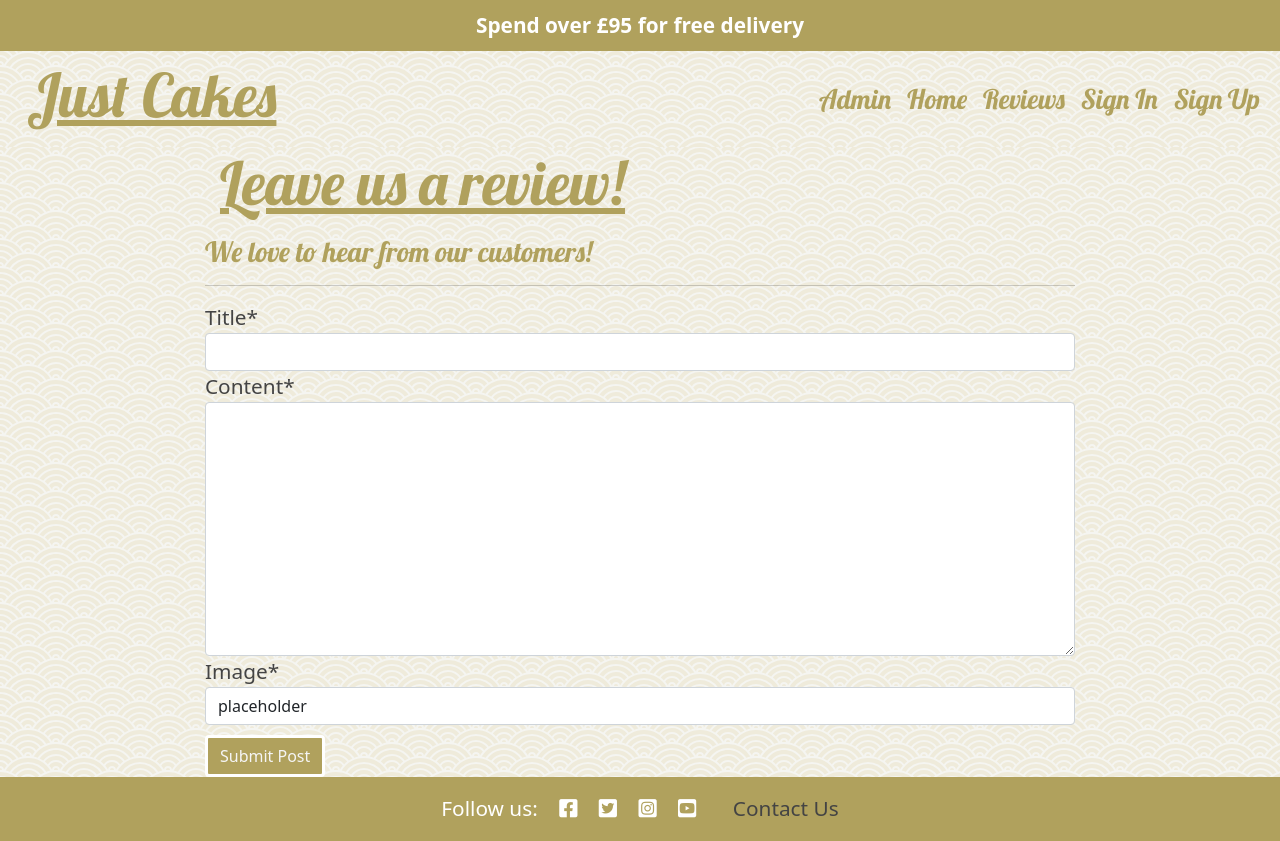
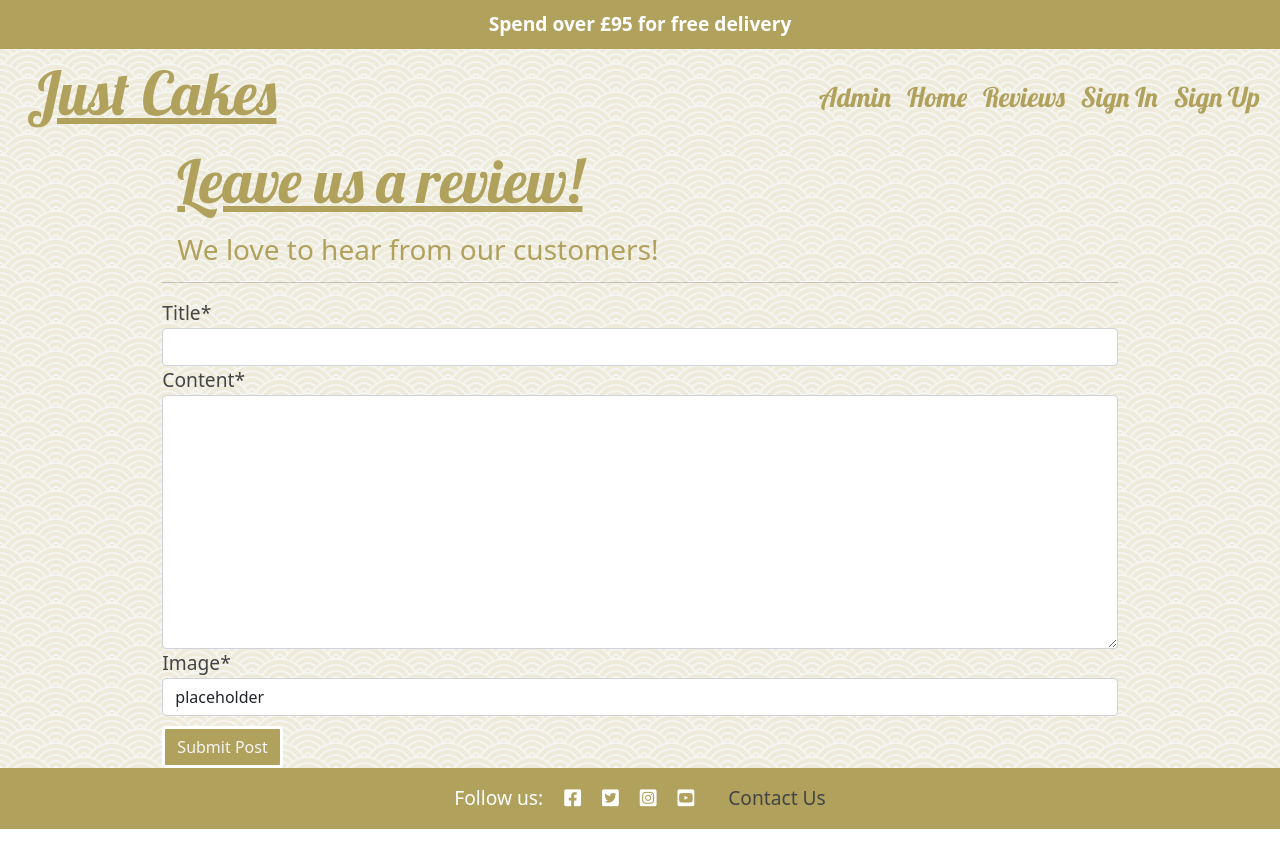
Before and after one commit to CheyenneMDavid/Just-Cakes, a Django app: page /reviews/create-post/ in a window 1280 px wide. Run offline with Django 3.2, Linux system fonts and the light colour scheme; some libraries are stand-ins or nearby versions.

Commit message:
Fix HTML/CSS issues identified by W3C Validator. Add post-submission success feedback

```diff
--- a/reviews/models.py
+++ b/reviews/models.py
@@ -1,11 +1,15 @@
 """
 Much of this model has been copied or has been influenced by the django
 Codestar Blog walkthrough project with Code Institute.
+
+Using slugify so that if a user writes a post with a same title, it's doesn't
+clash.  Slugify generates an alternative that can be read easily
 """
 
 from django.db import models
 from django.contrib.auth.models import User
 from cloudinary.models import CloudinaryField
+from django.utils.text import slugify
 
 
 # Defines the status for the post
@@ -47,6 +51,23 @@
         """
         return self.likes.count()
 
+    def save(self, *args, **kwargs):
+        """
+        Override the save method to generate a unique slug.
+        """
+        # Generate a slug from the post title
+        if not self.slug:
+            self.slug = slugify(self.title)
+
+        # Ensure the slug is unique
+        original_slug = self.slug
+        counter = 1
+        while Post.objects.filter(slug=self.slug).exists():
+            self.slug = f"{original_slug}-{counter}"
+            counter += 1
+
+        super().save(*args, **kwargs)
+
 
 class Comment(models.Model):
     """
--- a/reviews/templates/reviews/post_form.html
+++ b/reviews/templates/reviews/post_form.html
@@ -1,30 +1,48 @@
-{% extends "base.html" %} {% load crispy_forms_tags %} {% block head_extra %}{{
-form.media }}{% endblock head_extra %} {% block content %}
+{% extends "base.html" %} {% load crispy_forms_tags %} {% block head_extra %}
+{{ form.media }} {% endblock head_extra %} {% block content %}
+
+<!-- section for the post submission form -->
 <div class="container-fluid">
-	<!-- Ensure it's container-fluid for full width -->
-	<div class="row">
-		<!-- Using 'col-12' so it adjusts to the full width of a screen -->
+	<section class="row">
+		<!-- Using "visually-hidden" header to improve accessability via screen readers -->
+		<h2 class="visually-hidden">Review submission</h2>
+
+		<!-- Heading and introduction to the review submission form -->
 		<div class="col-12">
 			<h1 class="review">Leave us a review!</h1>
+			<!-- Placeholder for content preview; dynamically updated with JavaScript if implemented -->
 			<div class="content-preview">
-				<h1 id="preview-title"></h1>
+				<h2 id="preview-title"></h2>
 				<p id="preview-content"></p>
 			</div>
 		</div>
+
+		<!-- The form section where users can input their review -->
 		<div class="col-12">
-			<!-- Adjusted for full width -->
-			<h3 class="review">We love to hear from our customers!</h3>
+			<h3>We love to hear from our customers!</h3>
 			<hr />
+			<form
+				method="POST"
+				action="{% url 'create_post' %}"
+				enctype="multipart/form-data"
+			>
+				<!-- Using CSRF token to guard against Cross Site Request Forgery attacks.  Ensuring that the form that is sent is the one that was filled out by the user  -->
+				{% csrf_token %}
+				<!-- Using Crispy Forms to render the form fields -->
+				{{ form|crispy }}
+				<button type="submit" class="btn custom-submit-color">
+					Submit Post
+				</button>
+			</form>
 
-			<form method="POST" action="" enctype="multipart/form-data">
-				{% csrf_token %} {{ form|crispy }}
-				<input
-					type="submit"
-					class="btn custom-submit-color"
-					value="Submit Post"
-				/>
-			</form>
+			<!-- User gets a success message after form submission -->
+			{% if post_submitted %}
+			<div class="alert alert-success" role="alert">
+				Thank you for post submission. As soon as it's approved, it will be
+				displayed, available for reading.
+			</div>
+			{% endif %}
 		</div>
-	</div>
+	</section>
 </div>
-{% endblock content %}
+{% endblock %}
--- a/reviews/views.py
+++ b/reviews/views.py
@@ -18,6 +18,7 @@
 from .models import Post
 from .forms import CommentForm, UserPostForm
 from django.urls import reverse_lazy
+from django.contrib import messages
 
 
 class PostList(generic.ListView):
@@ -127,14 +128,32 @@
 
 class CreatePostView(CreateView):
     """
-    This view handles the creation of a post, and then uses the success_url to
-    return the user to the index page which is the list of posts.
+    This view handles the creation of a new post through a form. Upon
+    the successful submission, the user is redirects to the post list and
+    displays a success message before timing out.
     """
 
     model = Post
     form_class = UserPostForm
     template_name = "reviews/post_form.html"
-    success_url = reverse_lazy("post_list")
+    success_url = reverse_lazy(
+        "post_list"
+    )  # Redirect to this URL after successful form submission
+
+    def form_valid(self, form):
+        """
+        Calling the form_valid method upon form submission and a success
+        message upon redirection.
+        """
+        response = super().form_valid(
+            form
+        )  # This calls the save and redirects to success_url
+        messages.success(
+            self.request,
+            "Thank you for your post submission. As soon as it is approved, "
+            "it will be displayed.",
+        )
+        return response
 
 
 class PostDeleteView(DeleteView):
--- a/static/css/custom.css
+++ b/static/css/custom.css
@@ -4,7 +4,7 @@
     background-size: auto;
     background-position: top left;
     color: #444444;
-    font-size: 1.3rem;
+    font-size: 1.2rem;
 }
 
 /* Headings */
@@ -18,6 +18,7 @@
 
 h2, h3, h4, h5 {
     color: #b0a15d;
+    margin-left: 15px;
 }
 
 /* Header */
--- a/templates/base.html
+++ b/templates/base.html
@@ -3,41 +3,44 @@
 <!DOCTYPE html>
 <html lang="en" class="h-100">
 	<head>
-		<meta charset="UTF-8">
-
-		<link rel="icon" type="image/x-icon" href="{% static 'favicon.ico' %}">
+		<meta charset="UTF-8" />
+		<link rel="icon" type="image/x-icon" href="{% static 'favicon.ico' %}" />
 		<title>Just Cakes</title>
 
-		<link rel="preconnect" href="https://fonts.gstatic.com" crossorigin>
+		<!-- Preconnect to Google Fonts and CDNs for CSS/JS -->
+		<link rel="preconnect" href="https://fonts.gstatic.com" crossorigin />
+		<link rel="preconnect" href="https://cdnjs.cloudflare.com" crossorigin />
+		<link rel="preconnect" href="https://cdn.jsdelivr.net" crossorigin />
+
 		<link
 			href="https://fonts.googleapis.com/css2?family=Lato:wght@300;700&family=Lobster&family=Roboto:wght@300;400&display=swap"
 			rel="stylesheet"
-		>
+		/>
 		<link
 			rel="stylesheet"
 			href="https://cdnjs.cloudflare.com/ajax/libs/font-awesome/5.15.3/css/all.min.css"
-		>
-		<meta name="viewport" content="width=device-width, initial-scale=1">
+		/>
+		<meta name="viewport" content="width=device-width, initial-scale=1" />
 		<link
 			href="https://cdn.jsdelivr.net/npm/bootstrap@5.0.1/dist/css/bootstrap.min.css"
 			rel="stylesheet"
 			integrity="sha384-+0n0xVW2eSR5OomGNYDnhzAbDsOXxcvSN1TPprVMTNDbiYZCxYbOOl7+AMvyTG2x"
 			crossorigin="anonymous"
-		>
+		/>
 		<script
 			src="https://cdn.jsdelivr.net/npm/bootstrap@5.0.1/dist/js/bootstrap.bundle.min.js"
 			integrity="sha384-gtEjrD/SeCtmISkJkNUaaKMoLD0//ElJ19smozuHV6z3Iehds+3Ulb9Bn9Plx0x4"
 			crossorigin="anonymous"
 		></script>
 
-		<!-- CSS and Custom CSS which will over ride the normal style -->
-		<link rel="stylesheet" href="{% static 'css/style.css' %}">
-		<link rel="stylesheet" href="{% static 'css/custom.css' %}">
+		<!-- CSS and Custom CSS -->
+		<link rel="stylesheet" href="{% static 'css/style.css' %}" />
+		<link rel="stylesheet" href="{% static 'css/custom.css' %}" />
 	</head>
 
 	<!-- Body section of page -->
 
-	<body class="d-flex flex-column h-100">
+	<body class="container-flex d-flex flex-column h-100">
 		<!-- Carousel component sourced from Bootstrap
       (https://getbootstrap.com/docs/5.0/components/carousel/) -->
 		<div
@@ -150,7 +153,6 @@
 						{% endif %}
 					</ul>
 				</div>
-				<!-- <h1 class="logo">Just Cakes</h1> -->
 			</div>
 		</nav>
 
@@ -186,26 +188,55 @@
 		<footer class="footer mt-auto py-3 dark-bg">
 			<p class="m-0 text-center text-white">
 				Follow us:
-        <a href="https://www.facebook.com/" target="_blank" rel="noopener noreferrer">
+				<a
+					href="https://www.facebook.com/"
+					target="_blank"
+					rel="noopener noreferrer"
+				>
 					<span class="sr-only">Facebook</span>
-            <i class="fab fa-facebook-square ms-3 text-white" aria-hidden="true"></i>
+					<i
+						class="fab fa-facebook-square ms-3 text-white"
+						aria-hidden="true"
+					></i>
 				</a>
-        <a href="https://twitter.com/" target="_blank" rel="noopener noreferrer">
+				<a
+					href="https://twitter.com/"
+					target="_blank"
+					rel="noopener noreferrer"
+				>
 					<span class="sr-only">Twitter</span>
-            <i class="fab fa-twitter-square ms-3 text-white" aria-hidden="true"></i>
+					<i
+						class="fab fa-twitter-square ms-3 text-white"
+						aria-hidden="true"
+					></i>
 				</a>
-        <a href="https://www.instagram.com/" target="_blank" rel="noopener noreferrer">
+				<a
+					href="https://www.instagram.com/"
+					target="_blank"
+					rel="noopener noreferrer"
+				>
 					<span class="sr-only">Instagram</span>
-            <i class="fab fa-instagram-square ms-3 text-white" aria-hidden="true"></i>
+					<i
+						class="fab fa-instagram-square ms-3 text-white"
+						aria-hidden="true"
+					></i>
 				</a>
-        <a href="https://www.youtube.com/" target="_blank" rel="noopener noreferrer">
+				<a
+					href="https://www.youtube.com/"
+					target="_blank"
+					rel="noopener noreferrer"
+				>
 					<span class="sr-only">YouTube</span>
-            <i class="fab fa-youtube-square ms-3 text-white" aria-hidden="true"></i>
+					<i
+						class="fab fa-youtube-square ms-3 text-white"
+						aria-hidden="true"
+					></i>
 				</a>
-        <a href="{% url 'contact_us' %}" class="contact-form-link">Contact Us</a>
+				<a href="{% url 'contact_us' %}" class="contact-form-link"
+					>Contact Us</a
+				>
 			</p>
 		</footer>
-
 
 		<script>
 			setTimeout(function () {
```
Also changed, not shown: other parts of static/css/custom.css (+24 -18 lines), reviews/templates/reviews/post_list.html (+36 -33 lines). Lines whose indentation alone changed are shown as unchanged.
